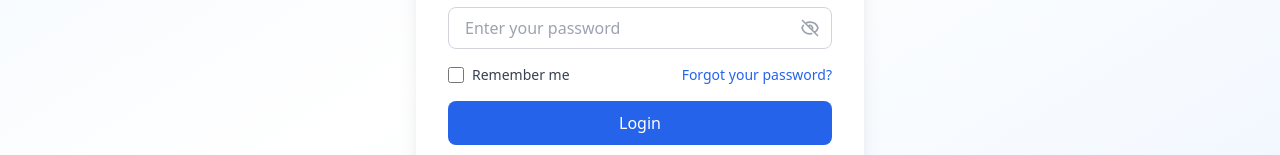
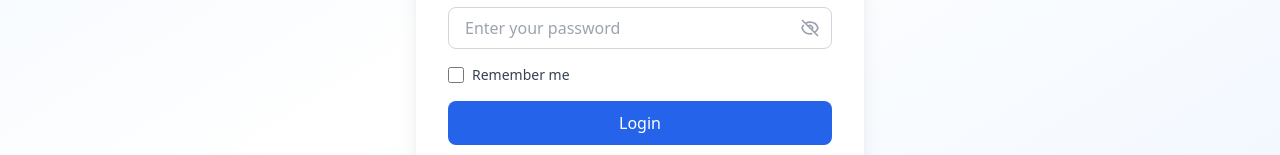
Before and after one commit to brandford7/success-project-frontend, a Nuxt app: page /auth/login in a window 1280 px wide. Shown: the part 457-612 px from the top of the page. Built offline with nearby package versions, Linux system fonts and the light colour scheme; no server answers.

Commit message:
commented out forgot password section

```diff
--- a/app/pages/auth/login.vue
+++ b/app/pages/auth/login.vue
@@ -103,12 +103,13 @@
           <span class="ml-2 text-gray-700">Remember me</span>
         </label>
         <!-- Forgot Password Link -->
-        <NuxtLink
+       <!-- <NuxtLink
           to="/auth/forgot-password"
           class="text-sm text-blue-600 hover:text-blue-700"
         >
           Forgot your password?
         </NuxtLink>
+        -->
       </div>
 
       <!-- Submit Button -->
```
